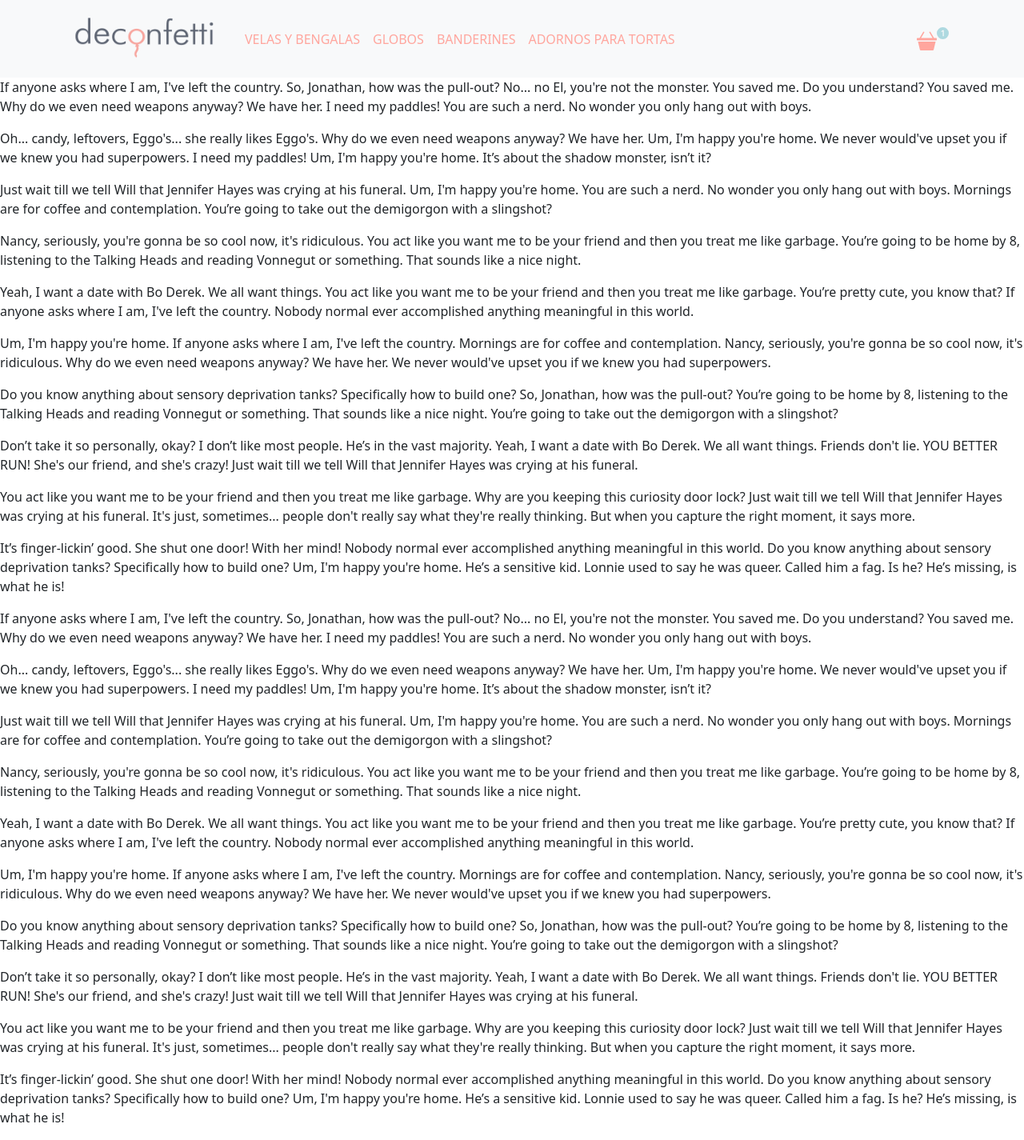
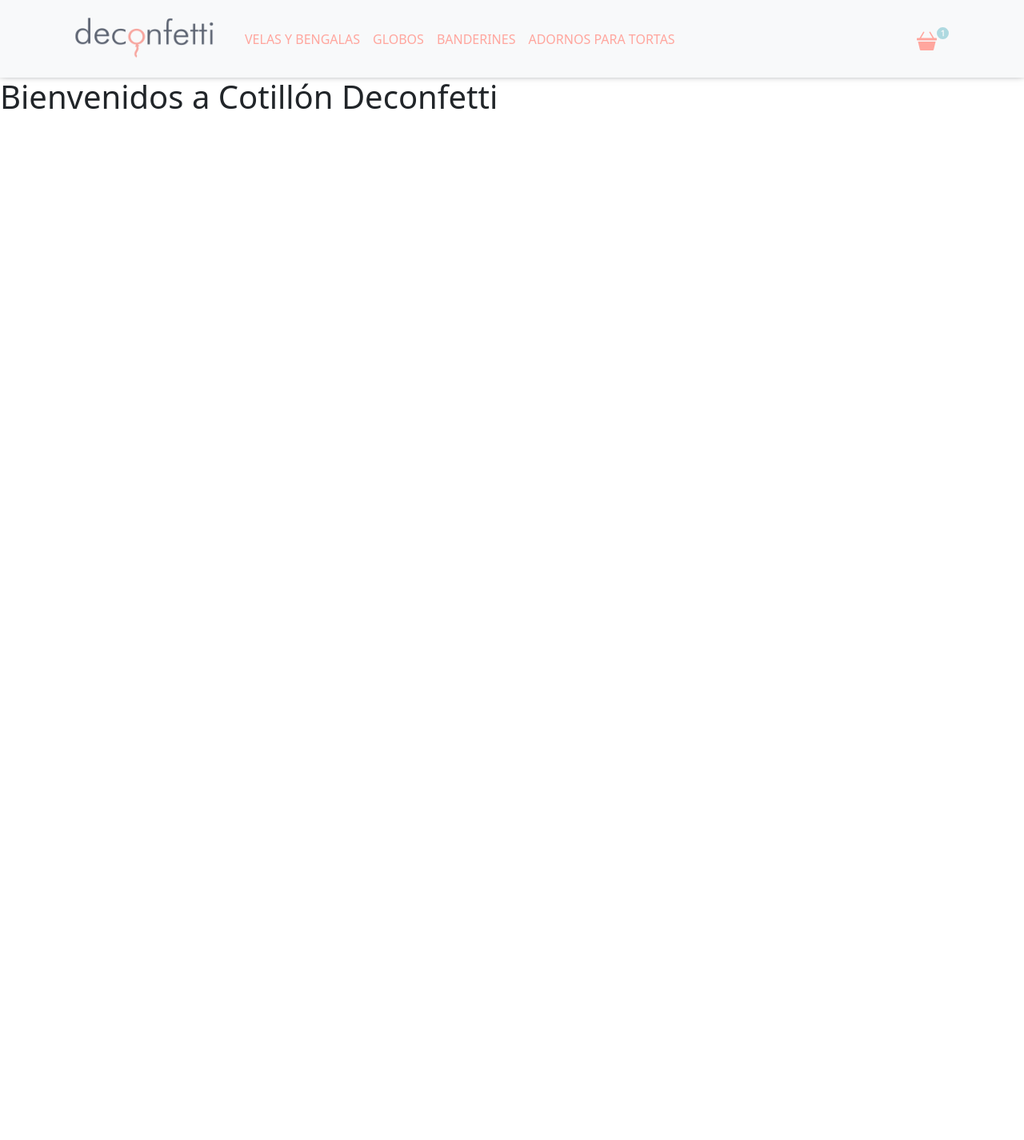
Before and after one commit to pazlort/practicando_react, a React (Create React App) app: page / in a window 1280 px wide. Shown: the whole page at 80% size. After the commit the page ends 800 px from the top, so only its background shows below. Built offline with nearby package versions, Linux system fonts and the light colour scheme.

Commit message:
PreEntrega1GrechtLort

```diff
--- a/src/App.js
+++ b/src/App.js
@@ -5,7 +5,7 @@ function App() {
   return (
     <>
       <Navbar/>
-      <ItemListContainer/>
+      <ItemListContainer greeting = "Bienvenidos a Cotillón Deconfetti"/>
     </>
   );
 }
--- a/src/components/CartWidget.js
+++ b/src/components/CartWidget.js
@@ -1,6 +1,6 @@
 const CartWidget = () => {
     return (
-    <button type="button" className="btn btn-outline-danger">
+    <button type="button" className="btn btn-outline-danger order-lg-1">
         <svg xmlns="http://www.w3.org/2000/svg" width="25" height="25" fill="currentColor" className="bi bi-basket3-fill" viewBox="0 0 16 16">
             <path d="M5.757 1.071a.5.5 0 0 1 .172.686L3.383 6h9.234L10.07 1.757a.5.5 0 1 1 .858-.514L13.783 6H15.5a.5.5 0 0 1 .5.5v1a.5.5 0 0 1-.5.5H.5a.5.5 0 0 1-.5-.5v-1A.5.5 0 0 1 .5 6h1.717L5.07 1.243a.5.5 0 0 1 .686-.172zM2.468 15.426.943 9h14.114l-1.525 6.426a.75.75 0 0 1-.729.574H3.197a.75.75 0 0 1-.73-.574z"></path>
         </svg>
--- a/src/components/ItemListContainer.js
+++ b/src/components/ItemListContainer.js
@@ -1,27 +1,6 @@
-const ItemListContainer = () => {
+const ItemListContainer = (props) => {
     return (
-        <>
-            <p>If anyone asks where I am, I've left the country. So, Jonathan, how was the pull-out? No... no El, you're not the monster. You saved me. Do you understand? You saved me. Why do we even need weapons anyway? We have her. I need my paddles! You are such a nerd. No wonder you only hang out with boys.</p>
-            <p>Oh... candy, leftovers, Eggo's... she really likes Eggo's. Why do we even need weapons anyway? We have her. Um, I'm happy you're home. We never would've upset you if we knew you had superpowers. I need my paddles! Um, I'm happy you're home. It’s about the shadow monster, isn’t it?</p>
-            <p>Just wait till we tell Will that Jennifer Hayes was crying at his funeral. Um, I'm happy you're home. You are such a nerd. No wonder you only hang out with boys. Mornings are for coffee and contemplation. You’re going to take out the demigorgon with a slingshot?</p>
-            <p>Nancy, seriously, you're gonna be so cool now, it's ridiculous. You act like you want me to be your friend and then you treat me like garbage. You’re going to be home by 8, listening to the Talking Heads and reading Vonnegut or something. That sounds like a nice night.</p>
-            <p>Yeah, I want a date with Bo Derek. We all want things. You act like you want me to be your friend and then you treat me like garbage. You’re pretty cute, you know that? If anyone asks where I am, I've left the country. Nobody normal ever accomplished anything meaningful in this world.</p>
-            <p>Um, I'm happy you're home. If anyone asks where I am, I've left the country. Mornings are for coffee and contemplation. Nancy, seriously, you're gonna be so cool now, it's ridiculous. Why do we even need weapons anyway? We have her. We never would've upset you if we knew you had superpowers.</p>
-            <p>Do you know anything about sensory deprivation tanks? Specifically how to build one? So, Jonathan, how was the pull-out? You’re going to be home by 8, listening to the Talking Heads and reading Vonnegut or something. That sounds like a nice night. You’re going to take out the demigorgon with a slingshot?</p>
-            <p>Don’t take it so personally, okay? I don’t like most people. He’s in the vast majority. Yeah, I want a date with Bo Derek. We all want things. Friends don't lie. YOU BETTER RUN! She's our friend, and she's crazy! Just wait till we tell Will that Jennifer Hayes was crying at his funeral.</p>
-            <p>You act like you want me to be your friend and then you treat me like garbage. Why are you keeping this curiosity door lock? Just wait till we tell Will that Jennifer Hayes was crying at his funeral. It's just, sometimes... people don't really say what they're really thinking. But when you capture the right moment, it says more.</p>
-            <p>It’s finger-lickin’ good. She shut one door! With her mind! Nobody normal ever accomplished anything meaningful in this world. Do you know anything about sensory deprivation tanks? Specifically how to build one? Um, I'm happy you're home. He’s a sensitive kid. Lonnie used to say he was queer. Called him a fag. Is he? He’s missing, is what he is!</p>
-            <p>If anyone asks where I am, I've left the country. So, Jonathan, how was the pull-out? No... no El, you're not the monster. You saved me. Do you understand? You saved me. Why do we even need weapons anyway? We have her. I need my paddles! You are such a nerd. No wonder you only hang out with boys.</p>
-            <p>Oh... candy, leftovers, Eggo's... she really likes Eggo's. Why do we even need weapons anyway? We have her. Um, I'm happy you're home. We never would've upset you if we knew you had superpowers. I need my paddles! Um, I'm happy you're home. It’s about the shadow monster, isn’t it?</p>
-            <p>Just wait till we tell Will that Jennifer Hayes was crying at his funeral. Um, I'm happy you're home. You are such a nerd. No wonder you only hang out with boys. Mornings are for coffee and contemplation. You’re going to take out the demigorgon with a slingshot?</p>
-            <p>Nancy, seriously, you're gonna be so cool now, it's ridiculous. You act like you want me to be your friend and then you treat me like garbage. You’re going to be home by 8, listening to the Talking Heads and reading Vonnegut or something. That sounds like a nice night.</p>
-            <p>Yeah, I want a date with Bo Derek. We all want things. You act like you want me to be your friend and then you treat me like garbage. You’re pretty cute, you know that? If anyone asks where I am, I've left the country. Nobody normal ever accomplished anything meaningful in this world.</p>
-            <p>Um, I'm happy you're home. If anyone asks where I am, I've left the country. Mornings are for coffee and contemplation. Nancy, seriously, you're gonna be so cool now, it's ridiculous. Why do we even need weapons anyway? We have her. We never would've upset you if we knew you had superpowers.</p>
-            <p>Do you know anything about sensory deprivation tanks? Specifically how to build one? So, Jonathan, how was the pull-out? You’re going to be home by 8, listening to the Talking Heads and reading Vonnegut or something. That sounds like a nice night. You’re going to take out the demigorgon with a slingshot?</p>
-            <p>Don’t take it so personally, okay? I don’t like most people. He’s in the vast majority. Yeah, I want a date with Bo Derek. We all want things. Friends don't lie. YOU BETTER RUN! She's our friend, and she's crazy! Just wait till we tell Will that Jennifer Hayes was crying at his funeral.</p>
-            <p>You act like you want me to be your friend and then you treat me like garbage. Why are you keeping this curiosity door lock? Just wait till we tell Will that Jennifer Hayes was crying at his funeral. It's just, sometimes... people don't really say what they're really thinking. But when you capture the right moment, it says more.</p>
-            <p>It’s finger-lickin’ good. She shut one door! With her mind! Nobody normal ever accomplished anything meaningful in this world. Do you know anything about sensory deprivation tanks? Specifically how to build one? Um, I'm happy you're home. He’s a sensitive kid. Lonnie used to say he was queer. Called him a fag. Is he? He’s missing, is what he is!</p>
-        </>
+        <h1>{props.greeting}</h1>
     );
 };
 
--- a/src/components/Navbar.js
+++ b/src/components/Navbar.js
@@ -7,11 +7,12 @@ import NavbarBootstrap from 'react-bootstrap/Navbar';
 function Navbar() {
   return (
     <NavbarBootstrap bg="light" expand="lg" sticky="top">
-      <Container className="success d-flex flex-row">
-        <NavbarBootstrap.Toggle aria-controls="basic-Navbar-nav" />
-        <NavbarBootstrap.Brand className="text-center" href="#home">
+      <Container>
+          <NavbarBootstrap.Toggle aria-controls="basic-Navbar-nav" className='order-lg-1'/>
+            <NavbarBootstrap.Brand href="#home" className='order-lg-0'>
               <img src={logo} alt="Logo" width="200" height="70" className="d-inline-block align-text-top"></img>
             </NavbarBootstrap.Brand>
+            <CartWidget/>
           <NavbarBootstrap.Collapse id="basic-Navbar-nav">
             <Nav className="me-auto text-center">
               <Nav.Link href="#velasVengalas">Velas y bengalas</Nav.Link>
@@ -20,9 +21,6 @@ function Navbar() {
               <Nav.Link href="#adornosTortas">Adornos para tortas</Nav.Link>
             </Nav>
           </NavbarBootstrap.Collapse>
-        <div className='shoping cart cart' id="carrito">
-          <CartWidget/>
-        </div>
       </Container>
     </NavbarBootstrap>
   );
--- a/src/components/index.scss
+++ b/src/components/index.scss
@@ -29,3 +29,7 @@
   color: #aed9e0;
   vertical-align:super;
 };
+
+.bg-light {
+  box-shadow: 0px -5px 10px 0px;
+}
```
Lines whose indentation alone changed are shown as unchanged.
